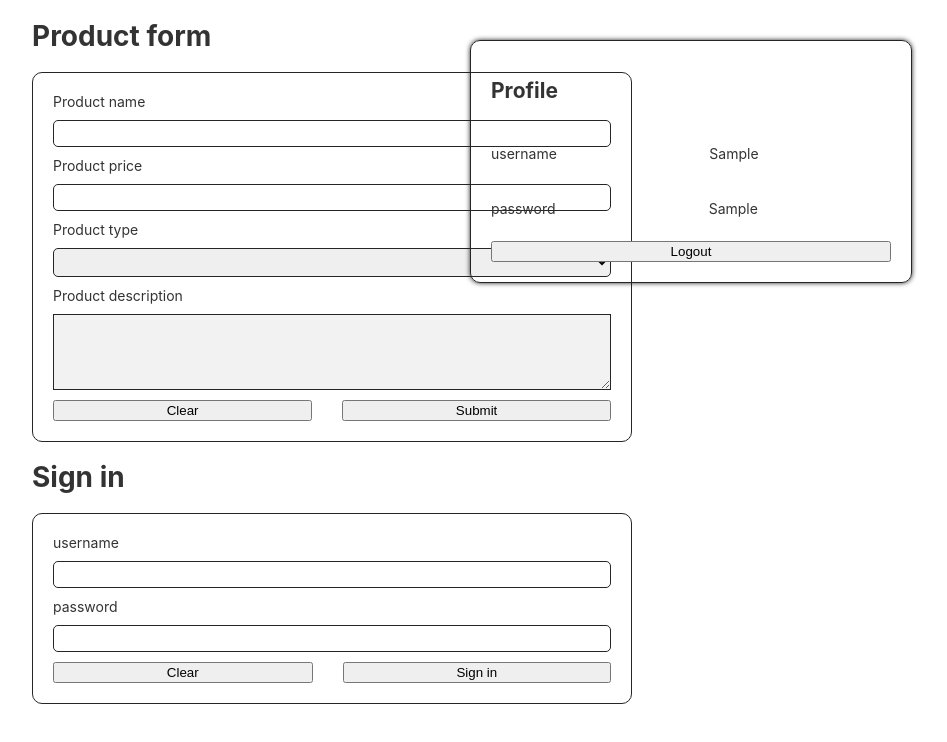
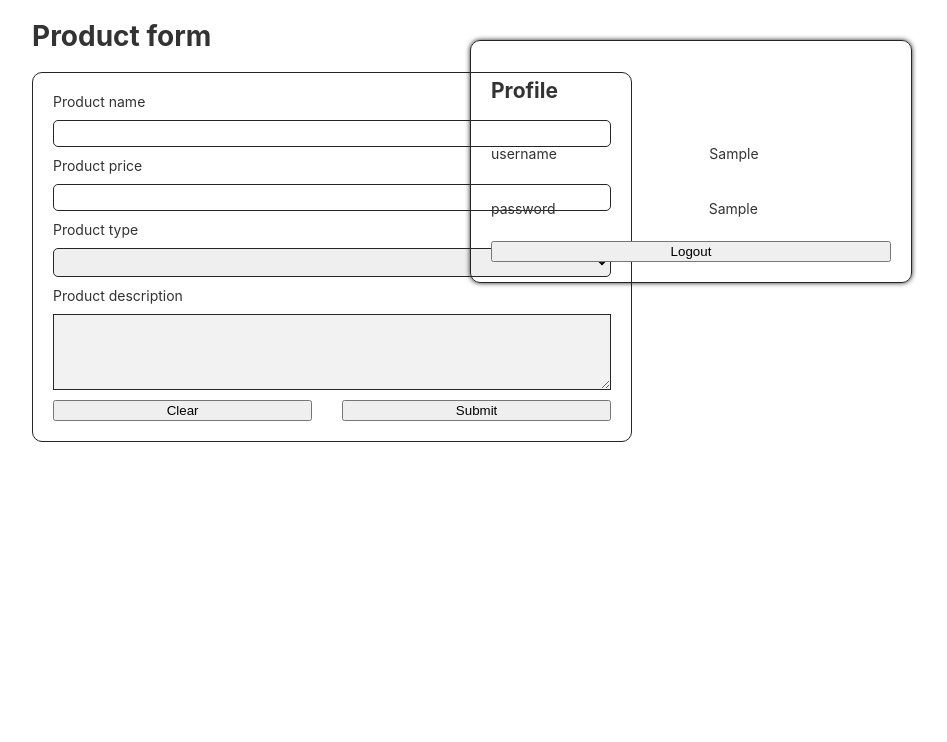
Before and after one commit to JoDiFo/auth-demo, an Angular app in the folder client/: page / in a window 1280 px wide. Both pictures are taken after typing "Sample", "Sample" into the empty fields and a click on the button "Sign in". Shown: the top 742 px of the page, without its empty margins (308-1255 px from the left). Built offline with nearby package versions, Linux system fonts and the light colour scheme.

Commit message:
feat: add request imitation and field checks

```diff
--- a/client/src/app/app.component.html
+++ b/client/src/app/app.component.html
@@ -1,5 +1,5 @@
-<app-product-form (onAction)="onUserAction()"></app-product-form>
-<app-auth-form (submitUser)="handleSubmitUser($event)"></app-auth-form>
+<app-product-form *ngIf="user" (onAction)="onUserAction()"></app-product-form>
+<app-auth-form *ngIf="!user" (submitUser)="handleSubmitUser($event)"></app-auth-form>
 <app-profile-popup
   [user]="user"
   (onLogout)="handleLogout()"
--- a/client/src/app/auth-form/auth-form.component.html
+++ b/client/src/app/auth-form/auth-form.component.html
@@ -1,6 +1,6 @@
 <div class="form-wrapper">
   <h1>Sign in</h1>
-  <form action="" (ngSubmit)="handleSubmit()">
+  <form action="" *ngIf="!isLoading" (ngSubmit)="handleSubmit()">
     <label for="username">username</label>
     <input id="username" name="username" type="text" [(ngModel)]="username" />
 
@@ -12,4 +12,5 @@
       <button type="submit">Sign in</button>
     </div>
   </form>
+  <div *ngIf="isLoading">Loading...</div>
 </div>
--- a/client/src/app/auth-form/auth-form.component.ts
+++ b/client/src/app/auth-form/auth-form.component.ts
@@ -1,5 +1,7 @@
 import { Component, OnInit, Output, EventEmitter } from '@angular/core';
 import { IUser } from '../User';
+
+const TIMEOUT = 2000;
 
 @Component({
   selector: 'app-auth-form',
@@ -10,9 +12,15 @@ export class AuthFormComponent implements OnInit {
   username: string = '';
   password: string = '';
 
+  isLoading: boolean = false;
+
   @Output() submitUser = new EventEmitter();
 
   handleSubmit() {
+    if (!this.username || !this.password) {
+      return;
+    }
+
     const user: IUser = {
       username: this.username,
       password: this.password,
@@ -21,7 +29,13 @@ export class AuthFormComponent implements OnInit {
     this.username = '';
     this.password = '';
 
-    this.submitUser.emit(user);
+    this.isLoading = true;
+
+    setTimeout(() => {
+      this.isLoading = false;
+
+      this.submitUser.emit(user);
+    }, TIMEOUT);
   }
 
   constructor() {}
```
